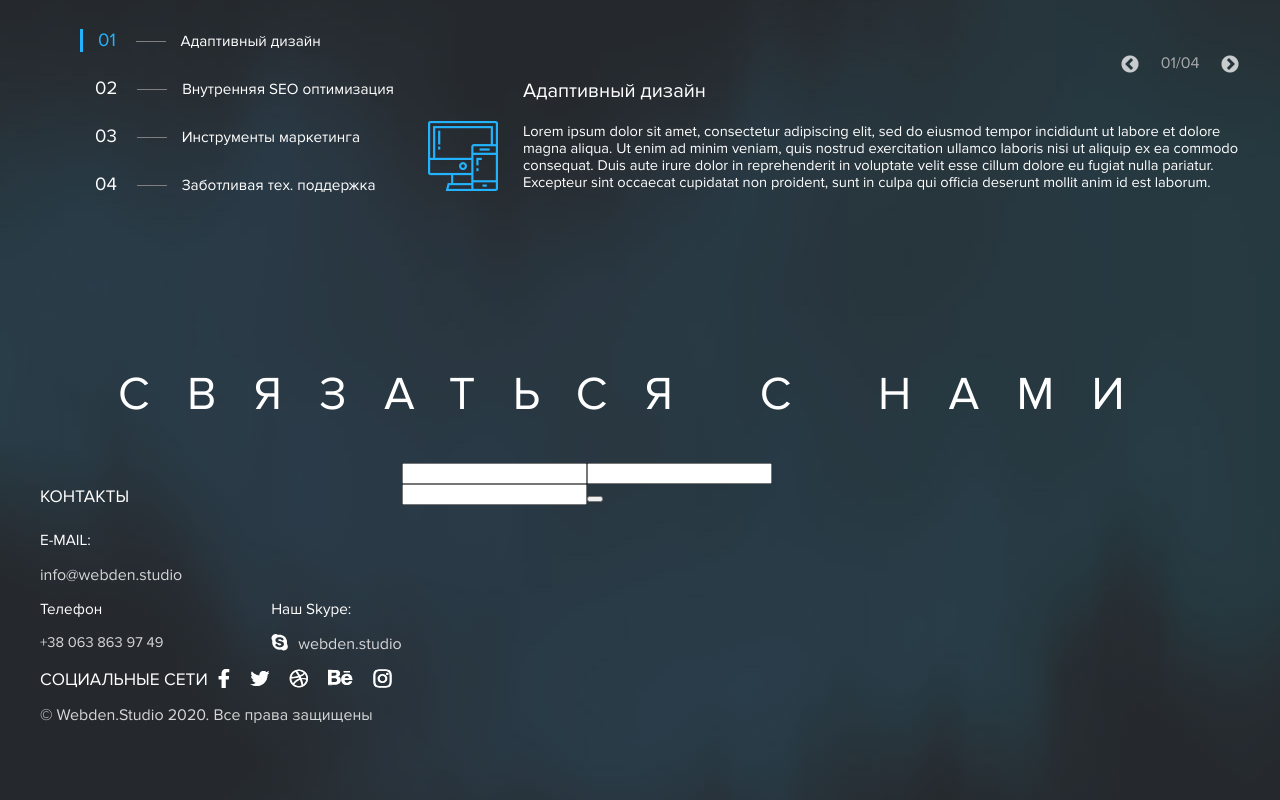
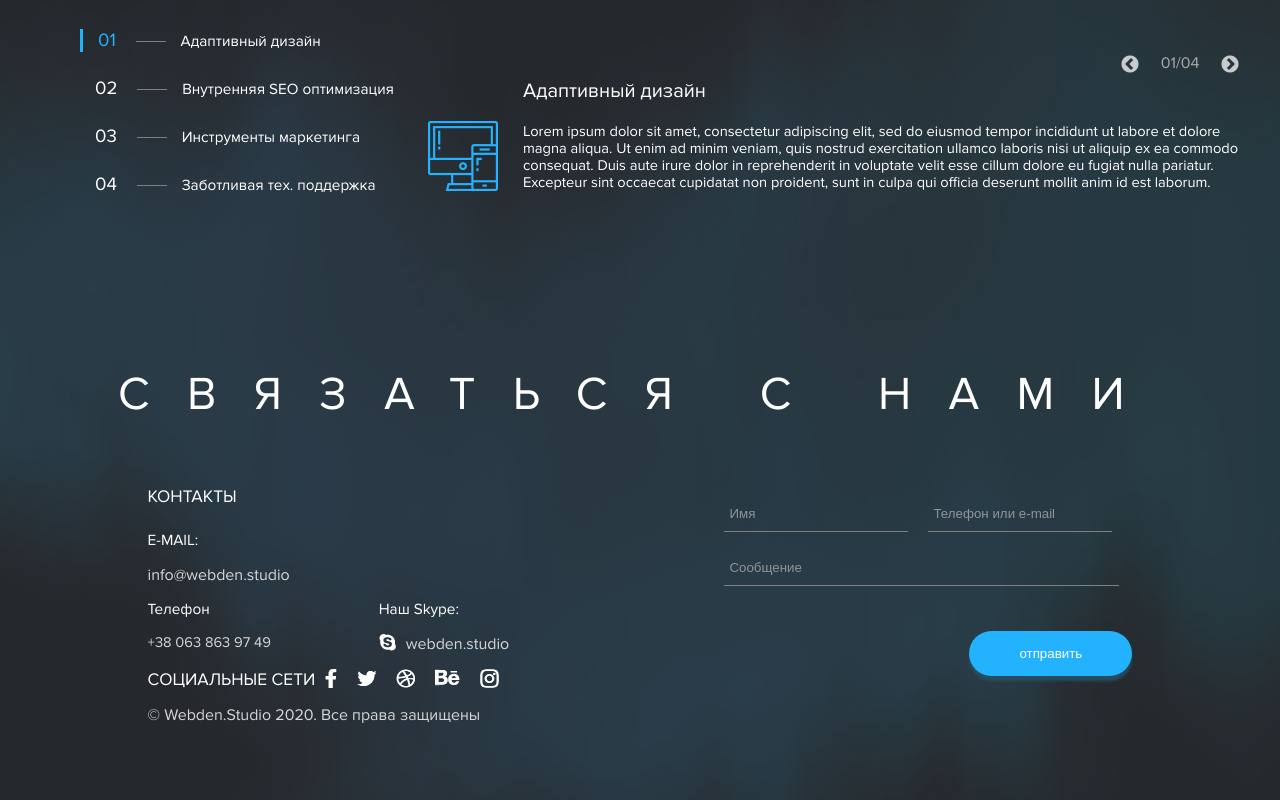
Before and after one commit to MrKrasnov/WebDen, a React (Create React App) app in the folder webden-studio/: page / in a window 1280 px wide. Shown: the part 1032-1832 px from the top of the page. Built offline with nearby package versions, Linux system fonts and the light colour scheme.

Commit message:
Completed form feedback, added box-shadow at button

```diff
--- a/webden-studio/src/style/_feedback.sass
+++ b/webden-studio/src/style/_feedback.sass
@@ -3,6 +3,7 @@
     margin-top: 110px
     &-content
         display: flex
+        justify-content: space-around
         & p
             color: #d5d7d8
             margin: 0
@@ -34,7 +35,42 @@
             display: flex
             & h5
                 font-size: 13pt
-
+        &-form
+            margin-top: 40px
+        &-form input
+            background: none
+            border: none
+            margin-bottom: 25px
+            border-bottom: 1px solid grey
+            margin-right: 20px
+            padding-bottom: 10px
+            padding-left: 5px
+            color: white
+            &::placeholder
+                color: #909498
+            &:focus
+                outline: none
+                color: white
+                border-bottom: 1px solid $buttonColor
+        & .message
+            width: 95%
+        & button
+            float: right
+            margin-right: 15px
+            background-color: $buttonColor
+            border: none
+            display: block
+            margin: 0 auto
+            margin-top: 20px
+            width: 40%
+            color: #ffffff
+            border-radius: 35px
+            box-shadow: 0px 5px 3px 0px #264d5f
+            height: 45px
+            &:focus
+            outline: none
+            &:hover
+                cursor: pointer
 @for $i from 1 through 6
     .feedback-content-sociale-icon:nth-child(#{$i})
         background-image: url(../img/social-icon/icon#{$i}.png)
```
Also changed, not shown: webden-studio/src/components/dist/footer.jsx.
